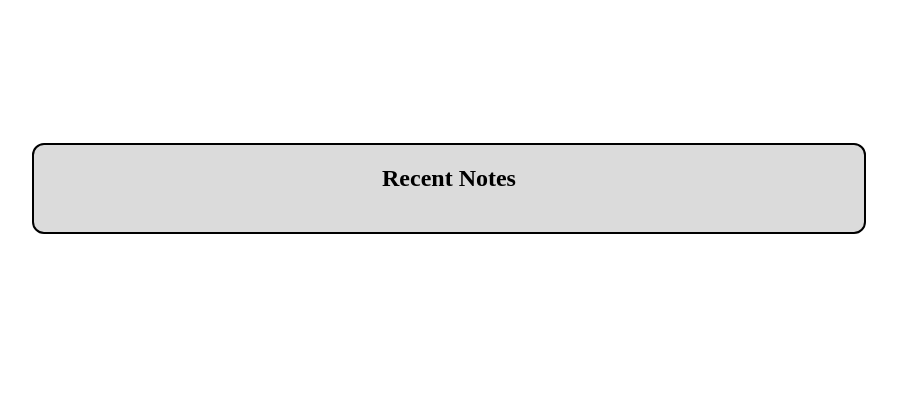
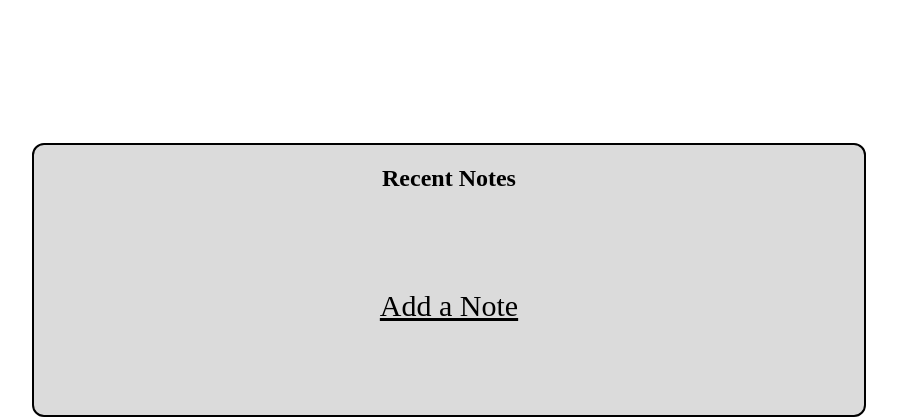
Before and after one commit to Bpost129/flashnote, a Flask app: page / in a window 1280 px wide. Shown: the part 387-804 px from the top of the page, without its empty margins (191-1088 px from the left). Run offline with Flask 3, Linux system fonts and the light colour scheme; the visitor is signed in with stand-in values (Sample User, id 1); data that the repository does not hold is empty; some web fonts are replaced.

Commit message:
finish signup and login form stlying, reverse order of notes to display most recent first on all pages

```diff
--- a/website/static/base.css
+++ b/website/static/base.css
@@ -61,21 +61,38 @@
   display: flex;
   flex-direction: column;
   align-items: center;
-  justify-content: center;
+  justify-content: flex-start;
   margin-top: 100px;
   width: 830px;
+  height: 330px;
   overflow: hidden;
+}
+
+#empty {
+  color: black;
+  text-decoration: none;
+  justify-self: center;
+  align-self: center;
+  transform: translateX(-15px);
+  font-size: 30px;
+  text-decoration: underline;
+  transition: transform 250ms ease-in;
+}
+
+#empty:hover {
+  transform: scale(1.05) translateX(-15px);
+  text-decoration: double underline;
+  font-weight: 600;
 }
 
 .recents {
   display: flex;
-
-  /* align-items: flex-start; */
-  /* justify-content: center; */
+  align-items: center;
+  justify-content: center;
   width: 780px;
+  height: 263px;
   /* border: 2px solid blue; */
-
-  padding: 0 10px 20px 12px;
+  padding: 5px 10px 20px 10px;
 }
 
 .recent {
@@ -87,7 +104,7 @@
   color: black;
   min-width: 200px;
   height: 200px;
-  margin: 10px 40px 10px 0;
+  margin: 10px 20px;
   padding: 6px 14px;
   text-overflow:hidden;
   overflow: hidden;
@@ -114,33 +131,38 @@
 }
 
 .sign-up-form {
-
   width: 830px;
-
-
-
+  height: 330px;
   border: 2px solid black;
   background-color: rgba(200, 200, 200, 0.65);
   border-radius: 12px;
   display: flex;
   flex-direction: column;
   align-items: center;
-  justify-content: center;
+  justify-content: flex-start;
   margin-top: 100px;
 }
 
 .sign-up-form label {
-  width: 100%;
+  width: 50%;
   display: flex;
   justify-content: space-between;
   margin: 10px auto;
+  font-size: 20px;
+}
+
+.sign-up-form input {
+  width: 200px;
+  height: 26px;
 }
 
 .sign-up-form button {
   align-self: flex-start;
   margin-top: 10px;
-  height: 26px;
-  width: 65px;
+  margin-bottom: 10px;
+  margin-left: 210px;
+  height: 35px;
+  width: 70px;
 }
 
 .sidebar {
--- a/website/templates/home.html
+++ b/website/templates/home.html
@@ -8,13 +8,18 @@
 <div class='recents-container'>
   <h2>Recent Notes</h2>
   <div class='recents'>
-    {% for note in user.notes %}
+    {% if user.notes|length == 0 %}
+      <a id='empty' href="/notes">Add a Note</a>
+    {% else %}
+      {% set rev_notes = user.notes[::-1] %}
+      {% for note in rev_notes[0:3] %}
         <a class='recent' href='/notes/{{note.id}}'>
           <h4>{{note.title}}</h4>
           <p>{{note.content}}</p>
           <div class="gradientback"></div>
         </a>
       {% endfor %}
+    {% endif %}
   </div>
 </div>
 
--- a/website/templates/note.html
+++ b/website/templates/note.html
@@ -6,7 +6,8 @@
 <div class='sidebar'>
   <h3>Your Notes</h3>
   <ul>
-    {% for note in user.notes %}
+    {% set rev_notes = user.notes[::-1] %}
+    {% for note in rev_notes %}
       <li><a href="/notes/{{note.id}}">{{note.title}}</a><button onClick='deleteNote({{ note.id }})'>&times;</button></li>
     {% endfor %}
   </ul>
--- a/website/templates/notes.html
+++ b/website/templates/notes.html
@@ -6,7 +6,8 @@
 <div class='sidebar'>
   <h3>Your Notes</h3>
   <ul>
-    {% for note in user.notes %}
+    {% set rev_notes = user.notes[::-1] %}
+    {% for note in rev_notes %}
       <li><a href="/notes/{{note.id}}">{{note.title}}</a><button onClick='deleteNote({{ note.id }})'>&times;</button></li>
     {% endfor %}
   </ul>
--- a/website/templates/sign_up.html
+++ b/website/templates/sign_up.html
@@ -5,7 +5,7 @@
 
 <h1 class='welcome'>Welcome to <span>Flashnote</span></h1>
 
-<form class="sign-up-form" method="POST">
+<form class="sign-up-form" style="padding-bottom: 10px" method="POST">
   <h2>Sign Up</h2>
   <label for="email-input">Email:
     <input type="email" name="email" id="email-input">
```
Lines whose indentation alone changed are shown as unchanged.
